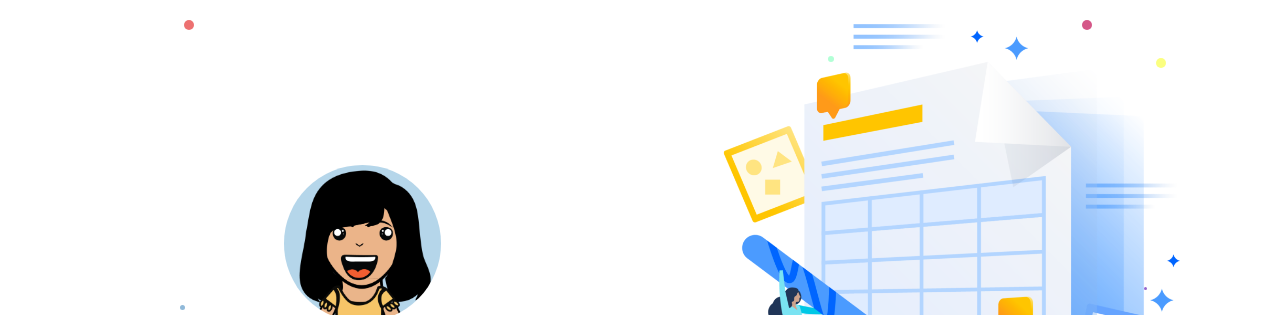
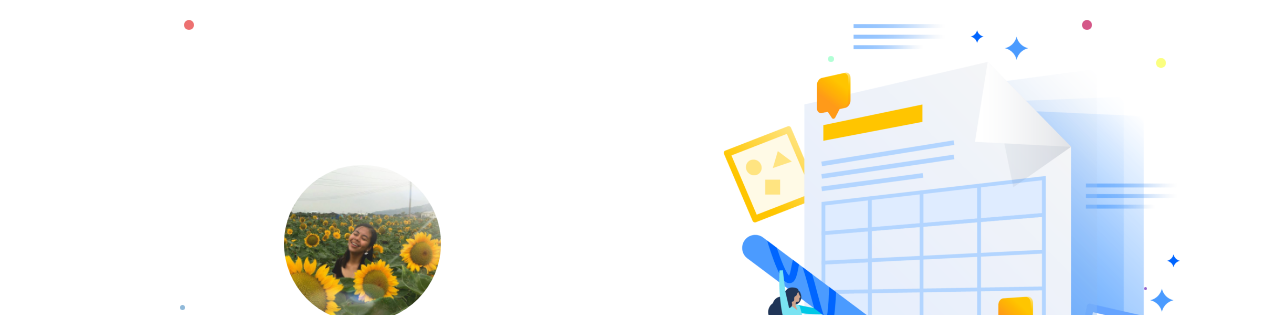
Before and after one commit to PaulaYsabelleMedina/portfolio, a plain HTML site: page index.html in a window 1280 px wide. Shown: the top 315 px of the page. Drawn offline with nearby package versions, Linux system fonts and the light colour scheme.

Commit message:
legit profile pic

```diff
--- a/index.html
+++ b/index.html
@@ -30,7 +30,7 @@
 		<div class="row right-img mx-0">
 			<div class="parent text-center col-12 col-sm-6 col-md-6 col-lg-6 my-4 py-4">
 				<div>
-					<img class="profile" src="assets/image/profile.png">
+					<img class="profile" src="assets/image/profile1.jpg">
 				</div>
 				<h1 class="name">Paula Ysabelle Medina</h1>
 				<p>	An aspiring fullstack web developer </p>
```
